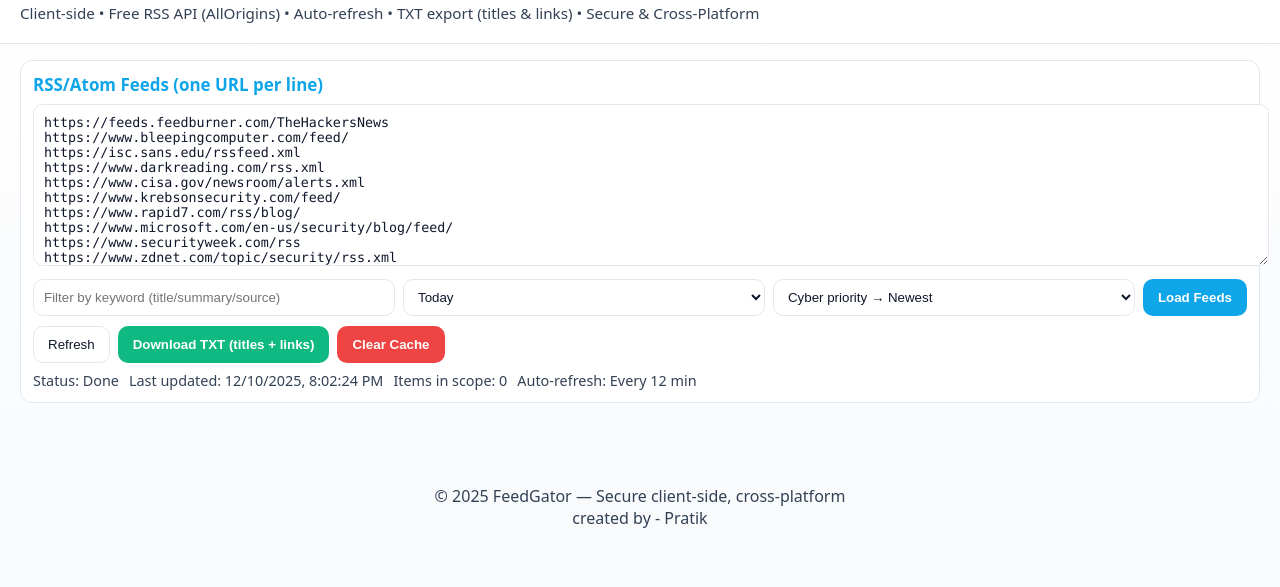
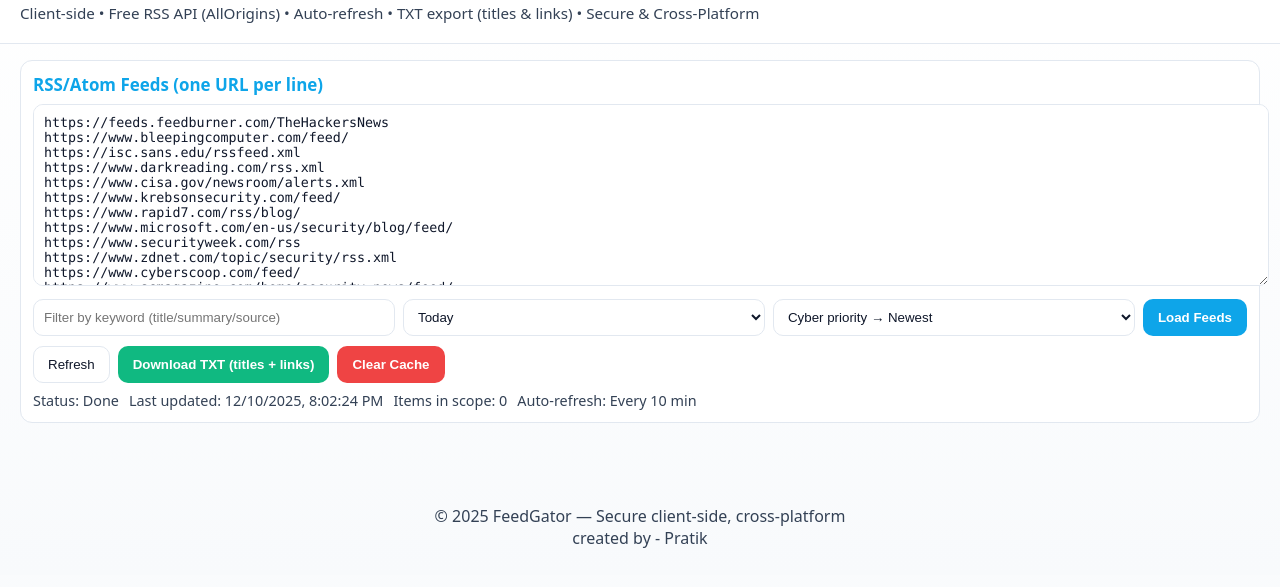
Before and after one commit to indocanadian416/Feedgator, a plain HTML site: page index.html in a window 1280 px wide. Shown: the part 59-646 px from the top of the page. Drawn offline with Linux system fonts and the light colour scheme; no server answers.

Commit message:
Update index.html
2nd commit

```diff
--- a/index.html
+++ b/index.html
@@ -48,7 +48,7 @@
     .panel h2 { font-size: 1.06rem; margin: 0 0 8px; color: var(--accent); }
 
     textarea {
-      width: 100%; min-height: 140px; resize: vertical;
+      width: 100%; min-height: 160px; resize: vertical;
       color: var(--text); background: var(--ink);
       border: 1px solid var(--border); border-radius: 10px; padding: 10px;
       font-family: ui-monospace, SFMono-Regular, Menlo, Consolas, "Liberation Mono", monospace;
@@ -158,7 +158,7 @@
         <div>Status: <span id="status">Idle</span></div>
         <div>Last updated: <span id="updatedAt">—</span></div>
         <div>Items in scope: <span id="countInScope">0</span></div>
-        <div>Auto‑refresh: <span id="refreshInfo">Every 12 min</span></div>
+        <div>Auto‑refresh: <span id="refreshInfo">Every 10 min</span></div>
       </div>
     </section>
 
@@ -171,12 +171,12 @@
   </footer>
 
   <script>
-    // ========= Configuration (optimized for speed & security) =========
-    const CACHE_KEY = 'feedgator_cache_v5';
-    const MAX_ITEMS_PER_FEED = 200;
-    const AUTO_REFRESH_MINUTES = 12; // faster refresh
-    const CONCURRENCY = 8;           // parallel fetch workers
-    const REQUEST_TIMEOUT_MS = 10000;// per-feed timeout
+    // ========= Configuration (optimized for speed & coverage) =========
+    const CACHE_KEY = 'feedgator_cache_v6';
+    const MAX_ITEMS_PER_FEED = 400;     // pull more per feed
+    const AUTO_REFRESH_MINUTES = 10;    // faster refresh
+    const CONCURRENCY = 12;             // more parallel fetch workers
+    const REQUEST_TIMEOUT_MS = 12000;   // per-feed timeout
 
     // ========= DOM =========
     const dom = {
@@ -200,30 +200,26 @@
     const setStatus = (txt) => { dom.status.textContent = txt; };
 
     // ========= Tagging (broad coverage for cyber terms) =========
-    // Each tag has:
-    // - name: label on UI
-    // - weight: contributes to "cyber priority"
-    // - keys: keywords to match (lowercase substring match)
     const TAGS = [
-      { name: 'Ransomware',  weight: 7,  keys: ['ransom', 'lockbit', 'blackcat', 'alphv'] },
-      { name: 'Malware',     weight: 6,  keys: ['malware', 'trojan', 'worm', 'spyware', 'adware'] },
-      { name: 'Exploit',     weight: 6,  keys: ['exploit', 'eop', 'rce', 'lpe', 'remote code execution', 'privilege escalation'] },
-      { name: 'CVE',         weight: 6,  keys: ['cve-', 'cve '] },
-      { name: 'Zero‑Day',    weight: 6,  keys: ['zero day', '0day', 'zero‑day'] },
-      { name: 'Phishing',    weight: 5,  keys: ['phishing', 'spear', 'smishing', 'vishing', 'bec'] },
-      { name: 'Breach',      weight: 5,  keys: ['breach', 'data leak', 'leak', 'compromise'] },
-      { name: 'Patch',       weight: 4,  keys: ['patch', 'update', 'security update', 'advisory'] },
-      { name: 'DDoS',        weight: 4,  keys: ['ddos', 'denial of service'] },
-      { name: 'APT',         weight: 5,  keys: ['apt', 'nation-state', 'state-sponsored'] },
-      { name: 'Supply Chain',weight: 5,  keys: ['supply chain', 'dependency', 'typosquat'] },
-      { name: 'Backdoor',    weight: 5,  keys: ['backdoor', 'webshell'] },
-      { name: 'IoC',         weight: 4,  keys: ['ioc', 'indicator of compromise'] },
-      { name: 'Cloud',       weight: 3,  keys: ['aws', 'azure', 'gcp', 'cloud', 'kubernetes', 'container'] },
-      { name: 'Identity',    weight: 3,  keys: ['okta', 'adfs', 'kerberos', 'ntlm', 'active directory'] },
-      { name: 'Network',     weight: 3,  keys: ['cisco', 'juniper', 'fortinet', 'palo alto', 'checkpoint'] },
-      { name: 'Web Vulns',   weight: 3,  keys: ['xss', 'csrf', 'ssrf', 'sql injection', 'path traversal'] },
-      { name: 'Email Threat',weight: 3,  keys: ['spam', 'spoofing', 'dmarc', 'spf', 'dkim'] },
-      { name: 'Crypto',      weight: 2,  keys: ['crypto', 'blockchain'] }
+      { name: 'Ransomware',  weight: 8, keys: ['ransom', 'lockbit', 'blackcat', 'alphv', 'conti', 'revil'] },
+      { name: 'Malware',     weight: 6, keys: ['malware', 'trojan', 'worm', 'spyware', 'adware', 'rootkit', 'botnet'] },
+      { name: 'Exploit',     weight: 6, keys: ['exploit', 'eop', 'rce', 'lpe', 'remote code execution', 'privilege escalation'] },
+      { name: 'CVE',         weight: 6, keys: ['cve-', 'cve '] },
+      { name: 'Zero‑Day',    weight: 7, keys: ['zero day', '0day', 'zero‑day'] },
+      { name: 'Phishing',    weight: 5, keys: ['phishing', 'spear', 'smishing', 'vishing', 'bec', 'credential theft'] },
+      { name: 'Breach',      weight: 5, keys: ['breach', 'data leak', 'leak', 'compromise', 'exfiltration'] },
+      { name: 'Patch',       weight: 4, keys: ['patch', 'update', 'security update', 'advisory', 'fix'] },
+      { name: 'DDoS',        weight: 4, keys: ['ddos', 'denial of service'] },
+      { name: 'APT',         weight: 5, keys: ['apt', 'nation-state', 'state-sponsored'] },
+      { name: 'Supply Chain',weight: 5, keys: ['supply chain', 'dependency', 'typosquat', 'package'] },
+      { name: 'Backdoor',    weight: 5, keys: ['backdoor', 'webshell'] },
+      { name: 'IoC',         weight: 4, keys: ['ioc', 'indicator of compromise'] },
+      { name: 'Cloud',       weight: 3, keys: ['aws', 'azure', 'gcp', 'cloud', 'kubernetes', 'container'] },
+      { name: 'Identity',    weight: 3, keys: ['okta', 'adfs', 'kerberos', 'ntlm', 'active directory'] },
+      { name: 'Network',     weight: 3, keys: ['cisco', 'juniper', 'fortinet', 'palo alto', 'checkpoint'] },
+      { name: 'Web Vulns',   weight: 3, keys: ['xss', 'csrf', 'ssrf', 'sql injection', 'path traversal', 'deserialization'] },
+      { name: 'Email Threat',weight: 3, keys: ['spam', 'spoofing', 'dmarc', 'spf', 'dkim'] },
+      { name: 'Crypto',      weight: 2, keys: ['crypto', 'blockchain'] }
     ];
 
     function computeTagsAndPriority(text) {
@@ -323,6 +319,8 @@
       const data = await res.json();
       return data.contents;
     }
+
+    // Progressive processing: render and cache as each feed completes
     async function processFeed(feedUrl) {
       try {
         const xmlStr = await fetchFeedXML(feedUrl);
@@ -340,10 +338,7 @@
           feedTitle = ft ? (ft.textContent || '').trim() : feedUrl;
           const entries = [...doc.querySelectorAll('feed > entry')].slice(0, MAX_ITEMS_PER_FEED);
           for (const en of entries) items.push(normalizeItem(en, 'atom', feedTitle, feedUrl));
-        } else {
-          // Unknown format → skip
         }
-        // Pre-compute tags & priority
         for (const it of items) {
           const blob = (it.title + ' ' + it.description + ' ' + it.source).toLowerCase();
           const { tags, score } = computeTagsAndPriority(blob);
@@ -356,12 +351,13 @@
         return [];
       }
     }
-    async function loadFeeds(feedUrls) {
+
+    async function loadFeeds(feedUrls, onProgress) {
       setStatus('Fetching ' + feedUrls.length + ' feeds…');
       const urls = feedUrls.filter(Boolean);
-
       const out = [];
       let index = 0;
+
       async function worker() {
         while (index < urls.length) {
           const i = index++;
@@ -369,8 +365,14 @@
           setStatus(`Fetching (${i+1}/${urls.length}): ${u}`);
           const items = await processFeed(u);
           out.push(...items);
+          if (typeof onProgress === 'function') {
+            const filtered = filterItems(out, dom.scope.value, dom.keyword.value);
+            const sorted = sortItems(dedupeItems(filtered), dom.sort.value);
+            render(sorted);
+          }
         }
       }
+
       const workers = Array.from({ length: Math.min(CONCURRENCY, urls.length) }, () => worker());
       await Promise.all(workers);
 
@@ -435,7 +437,7 @@
         // Description
         const descEl = document.createElement('div');
         descEl.className = 'desc';
-        descEl.textContent = sanitize(it.description).slice(0, 400);
+        descEl.textContent = sanitize(it.description).slice(0, 450);
 
         // Tags
         const tagsEl = document.createElement('div');
@@ -444,7 +446,6 @@
         for (const t of tags) {
           const tag = document.createElement('span');
           tag.className = 'tag';
-          // Simple visual emphasis: higher score → more critical color
           if (['Ransomware', 'Exploit', 'Zero‑Day', 'CVE', 'Breach', 'Backdoor'].includes(t)) tag.classList.add('critical');
           else if (['Malware', 'APT', 'DDoS', 'Supply Chain', 'IoC'].includes(t)) tag.classList.add('high');
           tag.textContent = t;
@@ -554,11 +555,11 @@
           items = cached.items;
         } else {
           setStatus('Cache mismatch. Fetching…');
-          items = await loadFeeds(feedUrls);
+          items = await loadFeeds(feedUrls, /*onProgress*/ (partial) => {});
           saveCache(feedUrls, items);
         }
       } else {
-        items = await loadFeeds(feedUrls);
+        items = await loadFeeds(feedUrls, /*onProgress*/ (partial) => {});
         saveCache(feedUrls, items);
       }
 
@@ -602,7 +603,7 @@
     // ========= First load: defaults & timer =========
     window.addEventListener('load', () => {
       if (!dom.feedList.value.trim()) {
-        // Default + additional free cyber security RSS/Atom feeds
+        // Extended list of free cyber security RSS/Atom feeds for more articles
         dom.feedList.value = [
           'https://feeds.feedburner.com/TheHackersNews',
           'https://www.bleepingcomputer.com/feed/',
@@ -617,13 +618,20 @@
           'https://www.cyberscoop.com/feed/',
           'https://www.scmagazine.com/home/security-news/feed/',
           'https://www.infosecurity-magazine.com/rss/news/',
-          'https://www.schneier.com/feed/atom/',               // Schneier on Security (Atom)
-          'https://feeds.feedburner.com/GrahamCluley',         // Graham Cluley
-          'https://threatpost.com/feed/',                      // Threatpost
-          'https://nakedsecurity.sophos.com/feed/',            // Sophos Naked Security
-          'https://blog.talosintelligence.com/feeds/posts/default', // Cisco Talos (Atom)
-          'https://www.malwarebytes.com/blog/feed',            // Malwarebytes Labs
-          'https://www.us-cert.gov/ncas/alerts.xml'            // US-CERT Alerts (legacy path may redirect)
+          'https://www.schneier.com/feed/atom/',
+          'https://feeds.feedburner.com/GrahamCluley',
+          'https://threatpost.com/feed/',
+          'https://nakedsecurity.sophos.com/feed/',
+          'https://blog.talosintelligence.com/feeds/posts/default',
+          'https://www.malwarebytes.com/blog/feed',
+          'https://www.us-cert.gov/ncas/alerts.xml',
+          'https://www.welivesecurity.com/feed/',                 /* ESET WeLiveSecurity */
+          'https://unit42.paloaltonetworks.com/feed/',            /* Unit42 */
+          'https://securityintelligence.com/feed/',               /* IBM Security Intelligence */
+          'https://securelist.com/feed/',                         /* Kaspersky Securelist */
+          'https://security.googleblog.com/atom.xml',             /* Google Security Blog */
+          'https://github.blog/category/security/feed/',          /* GitHub Security Blog */
+          'https://blog.qualys.com/feed'                          /* Qualys Blog */
         ].join('\n');
       }
       const cached = loadCache();
```
